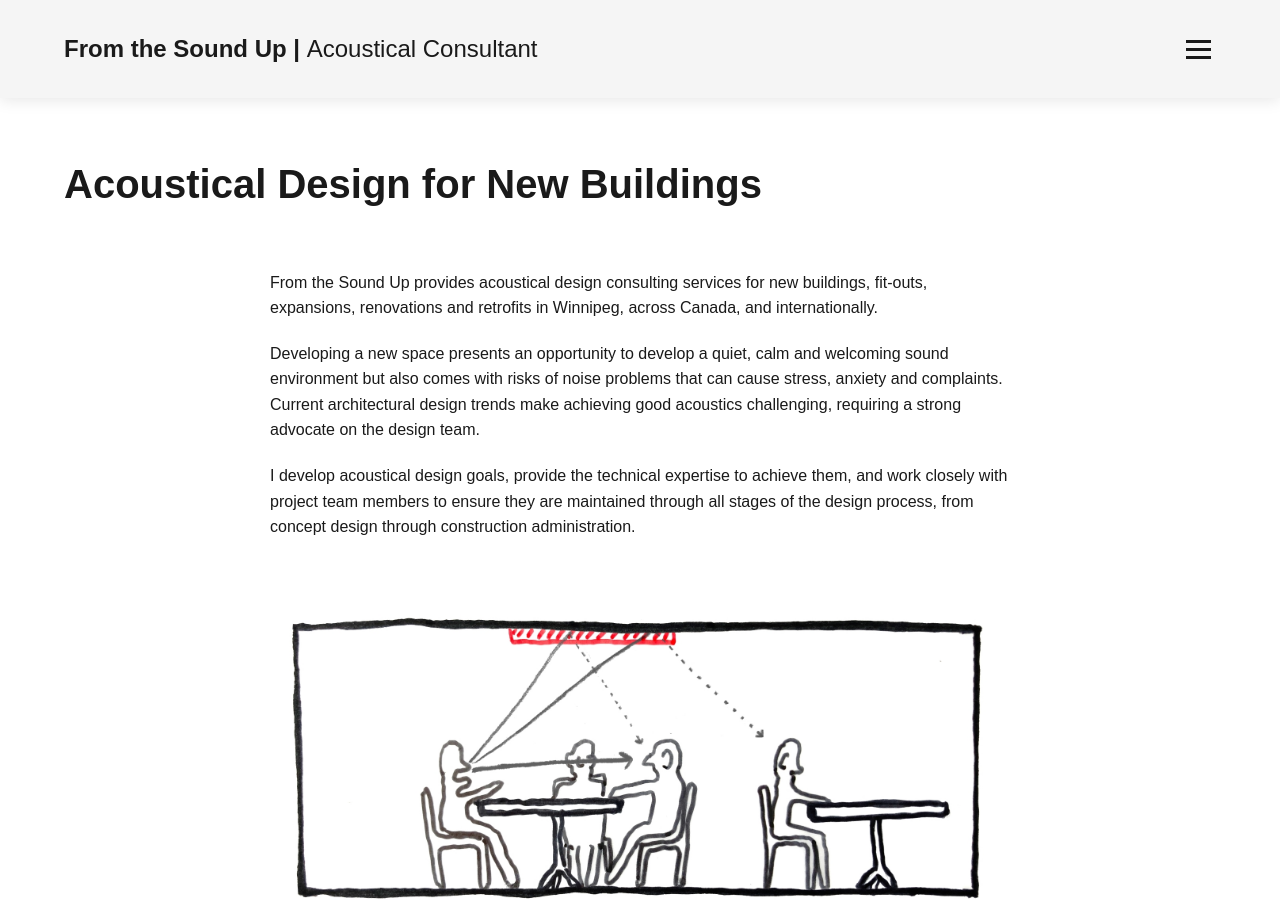
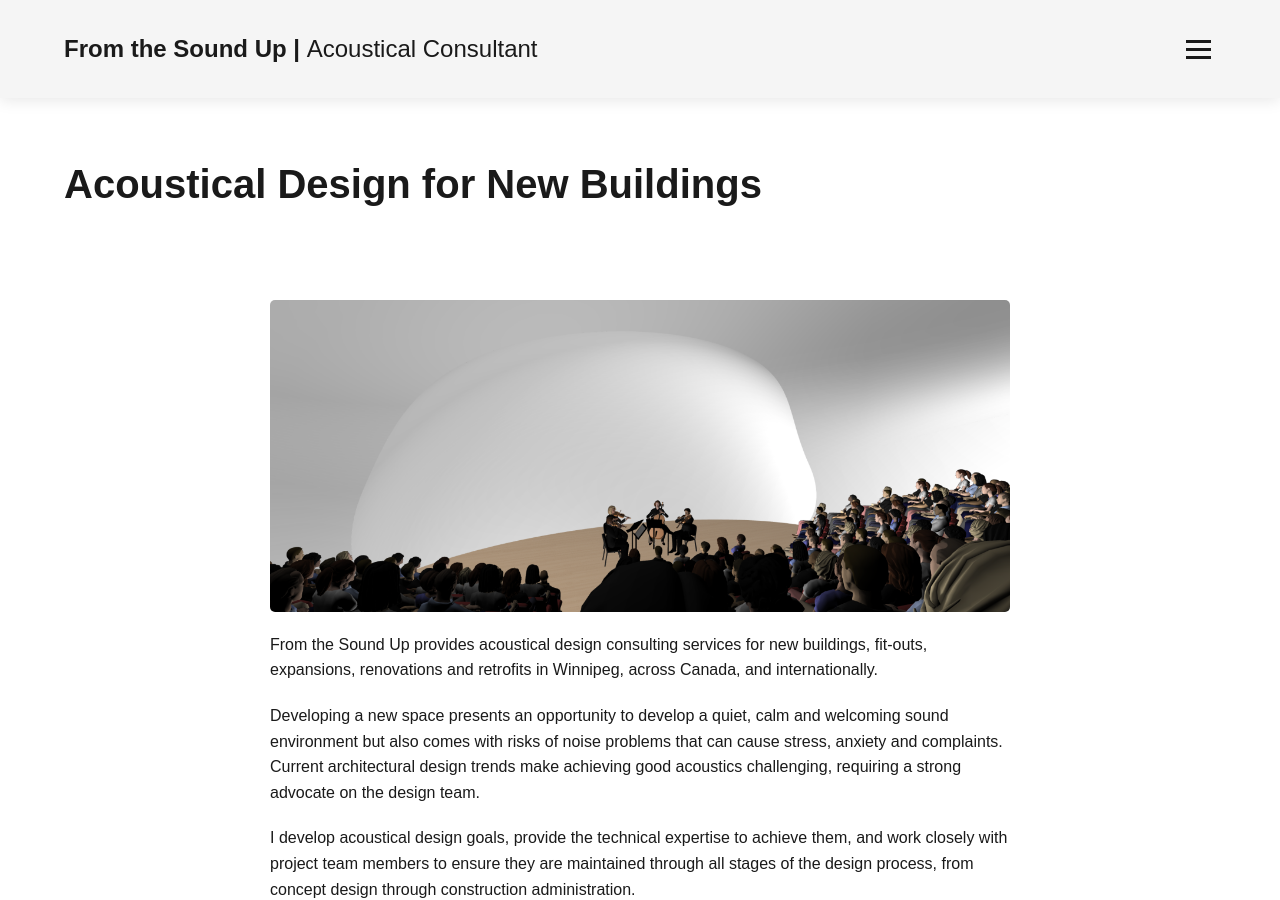
Before and after one commit to woa100/acousticswebsite, a Jekyll site: the page services-newbuild/index.html, which Jekyll copies as it is, in a window 1280 px wide and 900 px high. Built offline with Jekyll 4.4.1, drawn with Linux system fonts in a browser that asks for light colours.

Commit message:
Update index.html

```diff
--- a/services-newbuild/index.html
+++ b/services-newbuild/index.html
@@ -55,6 +55,8 @@
                  the portfolio section on the homepage, so widths align correctly -->
             <div class="portfolio-container default-page-content">
 
+
+                <p><img src="frick_rendering.png" alt="A 3D design sketch for an auditorium."></p>
                 <p>From the Sound Up provides acoustical design consulting services for new buildings, fit-outs, expansions, renovations and retrofits in Winnipeg, across Canada, and internationally.
 </p>
 
@@ -63,7 +65,7 @@
 
                 <p>I develop acoustical design goals, provide the technical expertise to achieve them, and work closely with project team members to ensure they are maintained through all stages of the design process, from concept design through construction administration.
 </p>
-                <p><img src="sound-absorbing-sketch.jpg" alt="A sketch for adding sound-absorbing finishes to a ceiling"></p>
+                <p><img src="frick_detail.png" alt="A sketch for sound isolation of a projector enclosure."></p>
 
                 <p>My work on a typical design project covers five key areas of building acoustic design:
 </p>
```
